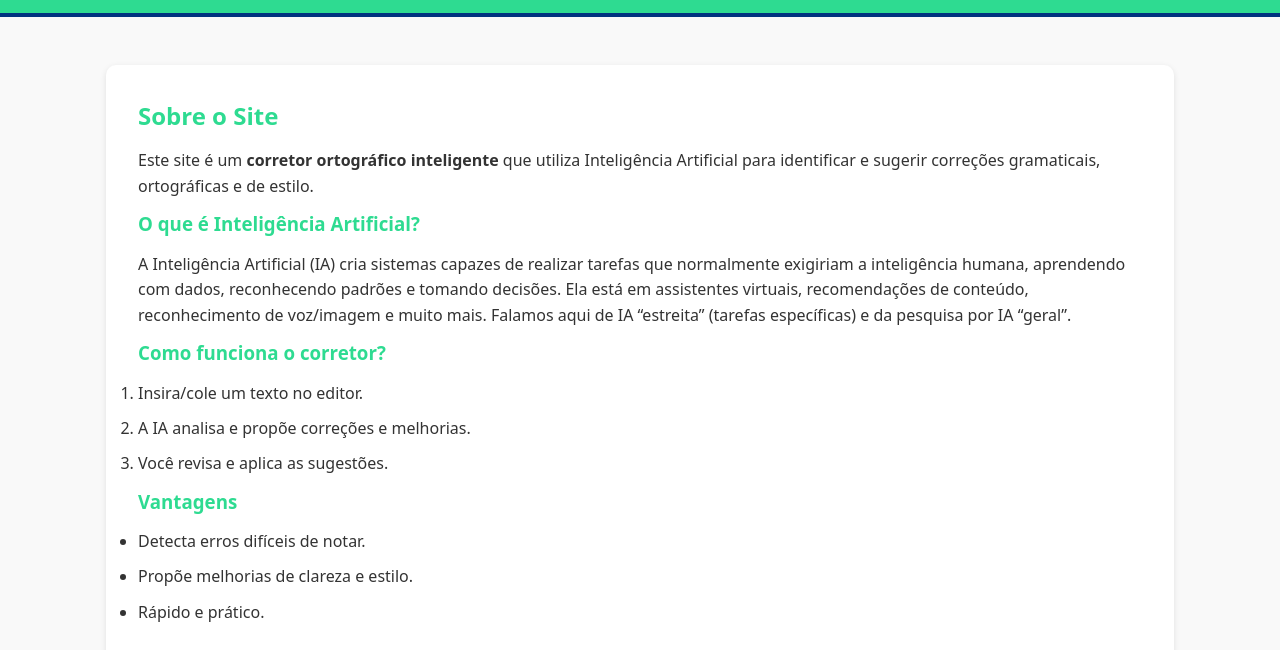
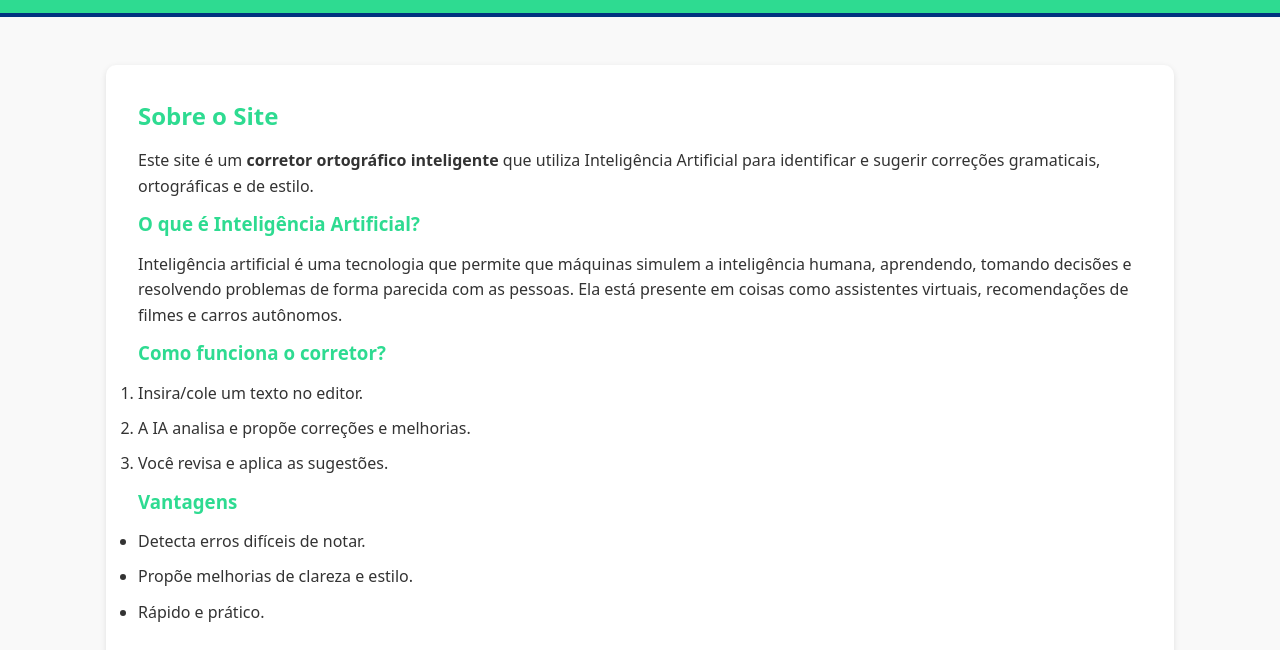
Before and after one commit to ragavabe/Pi-Grupo5, a website: page index.html in a window 1280 px wide. Shown: the part 150-800 px from the top of the page. Drawn offline with Linux system fonts and the light colour scheme.

Commit message:
Update index.html
mudei a parte sobre o que é IA

```diff
--- a/index.html
+++ b/index.html
@@ -26,7 +26,7 @@
     <p>Este site é um <strong>corretor ortográfico inteligente</strong> que utiliza Inteligência Artificial para identificar e sugerir correções gramaticais, ortográficas e de estilo.</p>
 
     <h3>O que é Inteligência Artificial?</h3>
-    <p>A Inteligência Artificial (IA) cria sistemas capazes de realizar tarefas que normalmente exigiriam a inteligência humana, aprendendo com dados, reconhecendo padrões e tomando decisões. Ela está em assistentes virtuais, recomendações de conteúdo, reconhecimento de voz/imagem e muito mais. Falamos aqui de IA “estreita” (tarefas específicas) e da pesquisa por IA “geral”.</p>
+    <p>Inteligência artificial é uma tecnologia que permite que máquinas simulem a inteligência humana, aprendendo, tomando decisões e resolvendo problemas de forma parecida com as pessoas. Ela está presente em coisas como assistentes virtuais, recomendações de filmes e carros autônomos.</p>
 
     <h3>Como funciona o corretor?</h3>
     <ol>
```
